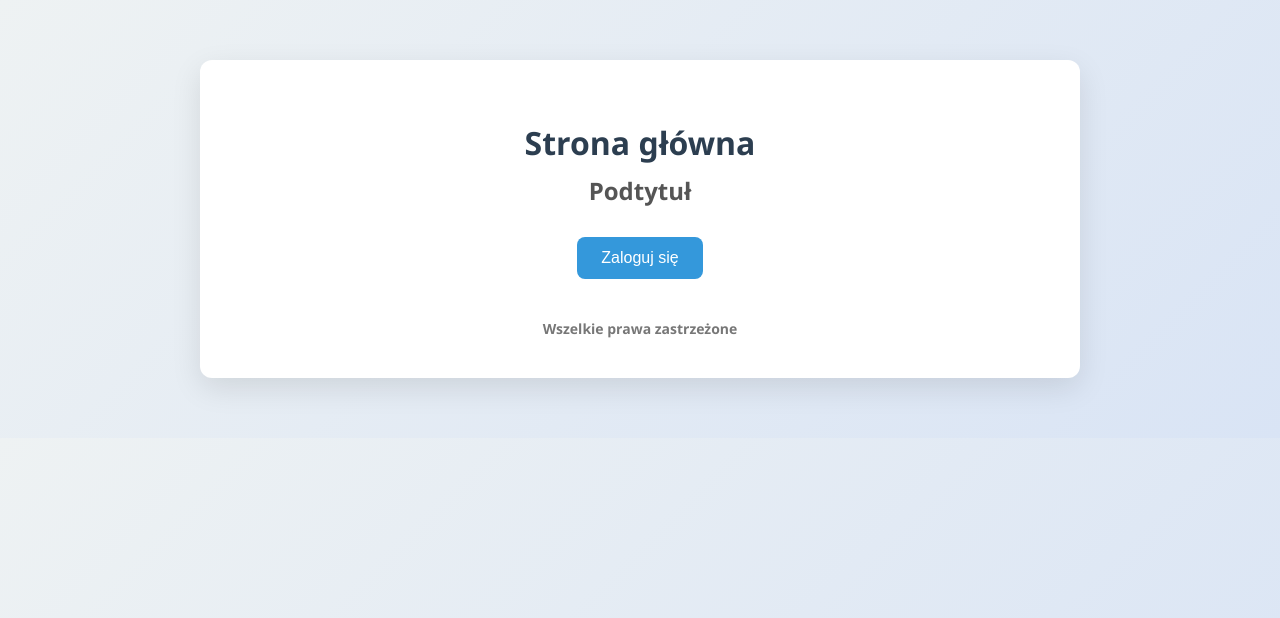
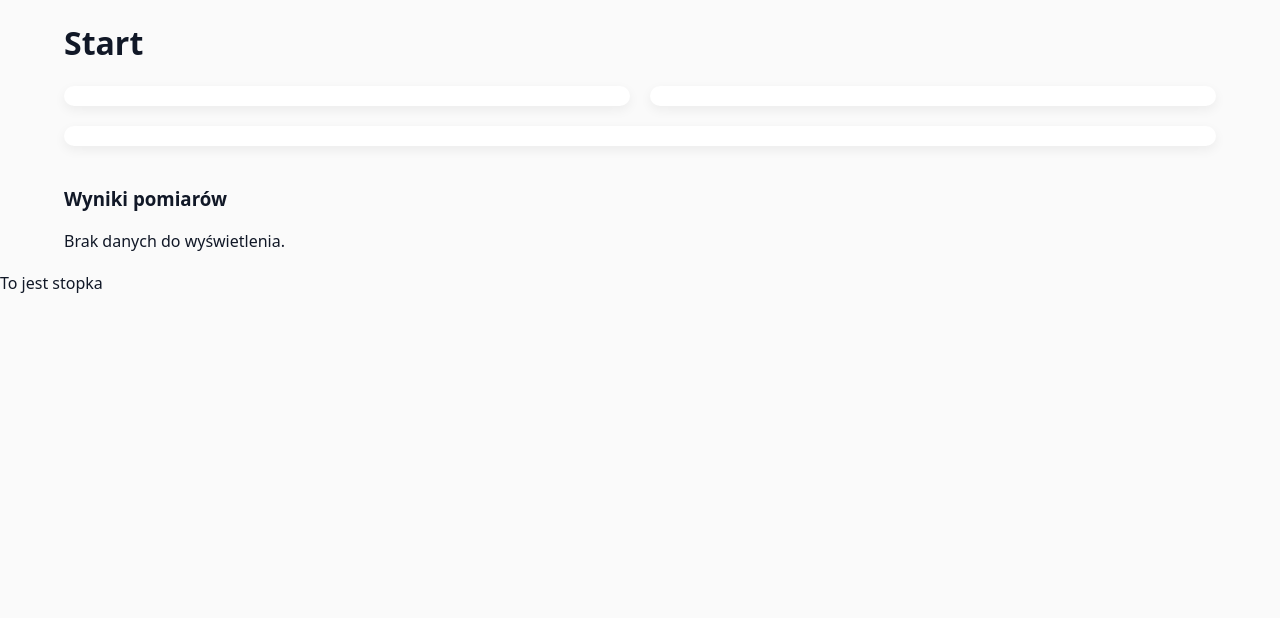
Before and after one commit to momotmichal/weather-poland, a Flask app: template templates/index.html in a window 1280 px wide. Shown: the top 618 px of the page. Run offline with Flask 3, Linux system fonts and the light colour scheme; the template is opened without the code that fills it, so the values that code supplies are empty.

Commit message:
initial commit

```diff
--- a/app.py
+++ b/app.py
@@ -1,30 +1,132 @@
-from flask import Flask, render_template
-from datetime import  datetime
+from flask import Flask, render_template, jsonify
+from services.mysql_db import all_weather_records
+import plotly.express as px
+import plotly.graph_objects as go
+import pandas as pd
 
 app = Flask(__name__)
 
+COMMON_LAYOUT = dict(
+    template="plotly_white",
+    hovermode="x unified",
+    margin=dict(l=40, r=40, t=60, b=40),
+    legend=dict(
+        orientation="h",
+        yanchor="bottom",
+        y=1.02,
+        xanchor="right",
+        x=1
+    ),
+    xaxis=dict(
+        showgrid=False,
+        title="Czas"
+    )
+)
+
 @app.route("/")
-def hello_world():
-    year = datetime.now().year
-    cities = ["Warszawa","Kraków","Poznań"]
-    admin = True
+def home_page():
+
+    try:
+        weather = all_weather_records()
+    except Exception as e:
+        weather = []
+        print(e)
+
+    df = pd.DataFrame(weather)
+
+    temp_fig = px.line(
+        df,
+        x="data_pomiaru",
+        y="temperatura",
+        title="Temperatura"
+    )
+
+    humidity_fig = px.scatter(
+        df,
+        x="data_pomiaru",
+        y="wilgotnosc",
+        labels=["A","B"]
+    )
+
+    fig = go.Figure()
+
+    fig.add_trace(go.Bar(
+        x=df["data_pomiaru"],
+        y=df["temperatura"],
+        name="Temperatura rzeczywista"
+    ))
+    fig.add_trace(go.Bar(
+        x=df["data_pomiaru"],
+        y=df["odczuwalna_temperatura"],
+        name="Temperatura odczuwalna"
+    ))
+    fig.update_layout(
+        **COMMON_LAYOUT,
+        title="Porównanie temp. odczuwalnej i rzeczywistej",
+        xaxis_title="Czas",
+        yaxis_title="Temperatura"
+    )
+
+
     return render_template(
         "index.html",
-        rok=year,
-        miasta=cities,
-        admin=admin
+        weather=weather,
+        temp_plot=temp_fig.to_html(full_html=False),
+        humidity_plot=humidity_fig.to_html(full_html=False),
+        temp_compare_plot= fig.to_html(full_html=False)
     )
 
-@app.route("/kontakt")
-def contact_page():
-    phone = "463829201"
-    email = "firma@firma.pl"
-    return render_template(
-        "contact.html",
-        adres_email=email,
-        nr_telefonu=phone
-    )
 
-@app.route("/wiadomosci/<title>")
-def news_page(title: str):
-    return f"Strona wiadomości {title.capitalize()}"
+
+
+
+
+
+
+
+
+# @app.route("/")
+# def hello_world():
+#     year = datetime.now().year
+#     cities = ["Warszawa","Kraków","Poznań"]
+#     admin = True
+#     return render_template(
+#         "index.html",
+#         rok=year,
+#         miasta=cities,
+#         admin=admin
+#     )
+#
+# @app.route("/kontakt")
+# def contact_page():
+#     phone = "463829201"
+#     email = "firma@firma.pl"
+#     return render_template(
+#         "contact.html",
+#         adres_email=email,
+#         nr_telefonu=phone
+#     )
+#
+# @app.route("/wiadomosci/<title>")
+# def news_page(title: str):
+#     return f"Strona wiadomości {title.capitalize()}"
+#
+# @app.route("/panstwa")
+# def all_countries_page():
+#     response = requests.get("https://restcountries.com/v3.1/all?fields=name,flags,cca3")
+#     data = response.json()
+#     return render_template(
+#         "countries.html",
+#         countries=data
+#     )
+#
+# @app.route("/panstwa/kraj/<cca3>")
+# def single_country(cca3):
+#
+#     response = requests.get(f"https://restcountries.com/v3.1/alpha/{cca3}")
+#     data = response.json()
+#
+#     return render_template(
+#         "details.html",
+#         country=data[0]
+#     )
--- /dev/null
+++ b/static/main.js
@@ -0,0 +1,9 @@
+
+
+const element = document.getElementById("Btn")
+
+function changeColor () {
+    document.body.style.background = "green"
+}
+
+element.addEventListener("click",() => changeColor() )
--- /dev/null
+++ b/static/style.css
@@ -0,0 +1,178 @@
+ * { box-sizing: border-box; }
+
+body{
+  margin: 0;
+  font-family: system-ui, -apple-system, Segoe UI, Roboto, Arial, sans-serif;
+  background: #fafafa;
+  color: #111827;
+}
+
+.screen {
+  width:90%;
+  min-width:320px;
+  max-width:1400px;
+  margin: 20px auto;
+}
+
+.topbar{
+  max-width: 1200px;
+  margin: 0 auto;
+  padding: 24px 16px 8px;
+}
+
+.topbar h1{
+  margin: 0;
+  font-size: 28px;
+  font-weight: 800;
+}
+
+.wrap{
+  max-width: 1200px;
+  margin: 0 auto;
+  padding: 16px;
+}
+
+/* siatka kafelków */
+.cards{
+  display: grid;
+  grid-template-columns: repeat(auto-fit, minmax(260px, 1fr));
+  gap: 28px;
+  align-items: start;
+}
+
+/* kafelek */
+.country-card{
+  background: #fff;
+  border-radius: 12px;
+  overflow: hidden;
+  box-shadow: 0 10px 25px rgba(0,0,0,0.08);
+  transition: transform .15s ease, box-shadow .15s ease;
+}
+
+.country-card:hover{
+  transform: translateY(-2px);
+  box-shadow: 0 14px 35px rgba(0,0,0,0.12);
+}
+
+/* flaga - zawsze taki sam rozmiar */
+.flag-box{
+  width: 100%;
+  height: 170px;           /* stała wysokość */
+  background: #f3f4f6;
+}
+
+.flag-box img{
+  width: 100%;
+  height: 100%;
+  object-fit: cover;       /* równe kafelki (może lekko kadrować) */
+  display: block;
+}
+
+/* dół kafelka */
+.card-body{
+  padding: 18px 20px 20px; /* padding od brzegu */
+  display: flex;
+  flex-direction: column;
+  gap: 10px;
+}
+
+/* nazwa kraju - wyrównana pozycja */
+.name{
+  margin: 0;
+  font-size: 20px;
+  font-weight: 800;
+  line-height: 1.2;
+
+  min-height: 48px;        /* trzyma równo tytuły */
+  display: -webkit-box;    /* ucięcie do 2 linii */
+  -webkit-line-clamp: 2;
+  -webkit-box-orient: vertical;
+  overflow: hidden;
+}
+
+/* wiersze z opisem */
+.row{
+  margin: 0;
+  font-size: 13px;
+  color: #374151;
+  line-height: 1.4;
+
+  display: -webkit-box;    /* ucięcie do 2 linii, żeby kafelki się nie rozjeżdżały */
+  -webkit-line-clamp: 2;
+  -webkit-box-orient: vertical;
+  overflow: hidden;
+}
+
+.label{
+  font-weight: 700;
+  color: #111827;
+}
+
+.value{
+  font-weight: 500;
+}
+
+/* link */
+.details{
+  margin-top: 8px;
+  align-self: flex-start;
+  text-decoration: none;
+  font-weight: 800;
+  color: #111827;
+  border-bottom: 2px solid transparent;
+  padding-bottom: 2px;
+}
+
+.details:hover{
+  border-bottom-color: #111827;
+}
+
+.weather-table {
+    width: 100%;
+    border-collapse: collapse;
+    margin-top: 20px;
+    font-size: 0.95rem;
+    box-shadow: 0 4px 12px rgba(0,0,0,0.08);
+}
+
+.weather-table thead {
+    background: linear-gradient(90deg, #3b82f6, #2563eb);
+    color: white;
+}
+
+.weather-table th,
+.weather-table td {
+    padding: 10px 12px;
+    text-align: center;
+}
+
+.weather-table tbody tr:nth-child(even) {
+    background-color: #f9fafb;
+}
+
+.weather-table tbody tr:hover {
+    background-color: #e0f2fe;
+    transition: background-color 0.2s ease;
+}
+
+.weather-table td {
+    border-bottom: 1px solid #e5e7eb;
+}
+
+.charts-grid {
+    display: grid;
+    grid-template-columns: repeat(2, 1fr);
+    gap: 20px;
+    margin-bottom: 40px;
+}
+
+.chart-card {
+    background: white;
+    padding: 10px;
+    border-radius: 12px;
+    box-shadow: 0 4px 12px rgba(0,0,0,0.06);
+}
+
+.chart-card.full {
+    grid-column: span 2;
+}
--- /dev/null
+++ b/templates/base.html
@@ -0,0 +1,26 @@
+<!DOCTYPE html>
+<html lang="en">
+<head>
+    <meta charset="UTF-8">
+    <title>Title</title>
+    <link rel="stylesheet" href="{{ url_for('static', filename='css/style.css') }}">
+</head>
+<body>
+
+<main class="screen">
+    {% block content %}
+    {% endblock %}
+</main>
+
+
+
+
+
+
+<footer>
+  To jest stopka
+</footer>
+
+<script src="{{ url_for('static', filename='js/main.js') }}"></script>
+</body>
+</html>
--- a/templates/index.html
+++ b/templates/index.html
@@ -1,111 +1,49 @@
-<!DOCTYPE html>
-<html lang="pl">
-<head>
-    <meta charset="UTF-8">
-    <title>Strona główna</title>
+{% extends "base.html" %}
 
-    <style>
-        body {
-            margin: 0;
-            font-family: 'Segoe UI', Arial, sans-serif;
-            background: linear-gradient(135deg, #eef2f3, #d9e4f5);
-            color: #333;
-        }
+{% block content %}
+<h1>Start</h1>
 
-        .container {
-            max-width: 800px;
-            margin: 60px auto;
-            background: #fff;
-            padding: 40px;
-            border-radius: 12px;
-            box-shadow: 0 10px 30px rgba(0,0,0,0.1);
-        }
-
-        h1 {
-            text-align: center;
-            margin-bottom: 10px;
-            color: #2c3e50;
-        }
-
-        h2 {
-            text-align: center;
-            margin-top: 0;
-            color: #555;
-        }
-
-        ul {
-            list-style: none;
-            padding: 0;
-            margin: 30px 0;
-        }
-
-        ul li {
-            background: #f4f6f8;
-            margin-bottom: 10px;
-            padding: 12px 16px;
-            border-radius: 8px;
-            transition: transform 0.2s, background 0.2s;
-        }
-
-        ul li:hover {
-            background: #e3e9f0;
-            transform: translateX(5px);
-        }
-
-        .admin {
-            text-align: center;
-            margin-top: 30px;
-            color: #27ae60;
-        }
-
-        button {
-            display: block;
-            margin: 30px auto;
-            padding: 12px 24px;
-            font-size: 16px;
-            border: none;
-            border-radius: 8px;
-            background: #3498db;
-            color: #fff;
-            cursor: pointer;
-            transition: background 0.3s, transform 0.2s;
-        }
-
-        button:hover {
-            background: #2980b9;
-            transform: scale(1.05);
-        }
-
-        footer {
-            text-align: center;
-            margin-top: 40px;
-            font-size: 14px;
-            color: #777;
-        }
-    </style>
-</head>
-<body>
-
-<div class="container">
-    <h1>Strona główna</h1>
-    <h2>Podtytuł</h2>
-
-    <ul>
-        {% for miasto in miasta %}
-            <li>{{ miasto }}</li>
-        {% endfor %}
-    </ul>
-
-    {% if admin %}
-        <h2 class="admin">Witaj adminie 👋</h2>
-    {% else %}
-        <button>Zaloguj się</button>
-    {% endif %}
-
-    <footer>
-        <strong>{{ rok }} Wszelkie prawa zastrzeżone</strong>
-    </footer>
+<div class="charts-grid">
+    <div class="chart-card">{{ temp_plot | safe }}</div>
+    <div class="chart-card">{{ humidity_plot | safe }}</div>
+    <div class="chart-card full">{{ temp_compare_plot | safe }}</div>
 </div>
 
-</body>
-</html>
+
+<h3>Wyniki pomiarów</h3>
+{% if weather and weather|length > 0 %}
+  <table class="weather-table">
+    <thead>
+      <tr>
+        <th>ID</th>
+        <th>Miasto</th>
+        <th>Temperatura</th>
+        <th>Odczuwalna</th>
+        <th>Wilgotność</th>
+        <th>Ciśnienie</th>
+        <th>Wiatr prędkość</th>
+        <th>Wiatr kierunek</th>
+        <th>Data pomiaru</th>
+      </tr>
+    </thead>
+    <tbody>
+      {% for r in weather %}
+        <tr>
+          <td>{{ r.id }}</td>
+          <td>{{ r.miasto }}</td>
+          <td>{{ r.temperatura }}</td>
+          <td>{{ r.odczuwalna_temperatura }}</td>
+          <td>{{ r.wilgotnosc }}</td>
+          <td>{{ r.cisnienie }}</td>
+          <td>{{ r.wiatr_predkosc }}</td>
+          <td>{{ r.wiatr_kierunek }}</td>
+          <td>{{ r.data_pomiaru }}</td>
+        </tr>
+      {% endfor %}
+    </tbody>
+  </table>
+{% else %}
+  <p>Brak danych do wyświetlenia.</p>
+{% endif %}
+
+{% endblock %}
```
Also changed, not shown: services/mysql_db.py (+9 -0 lines), templates/countries.html (added, +50 -0 lines), templates/details.html (added, +9 -0 lines), templates/tables.html (added, +35 -0 lines).
